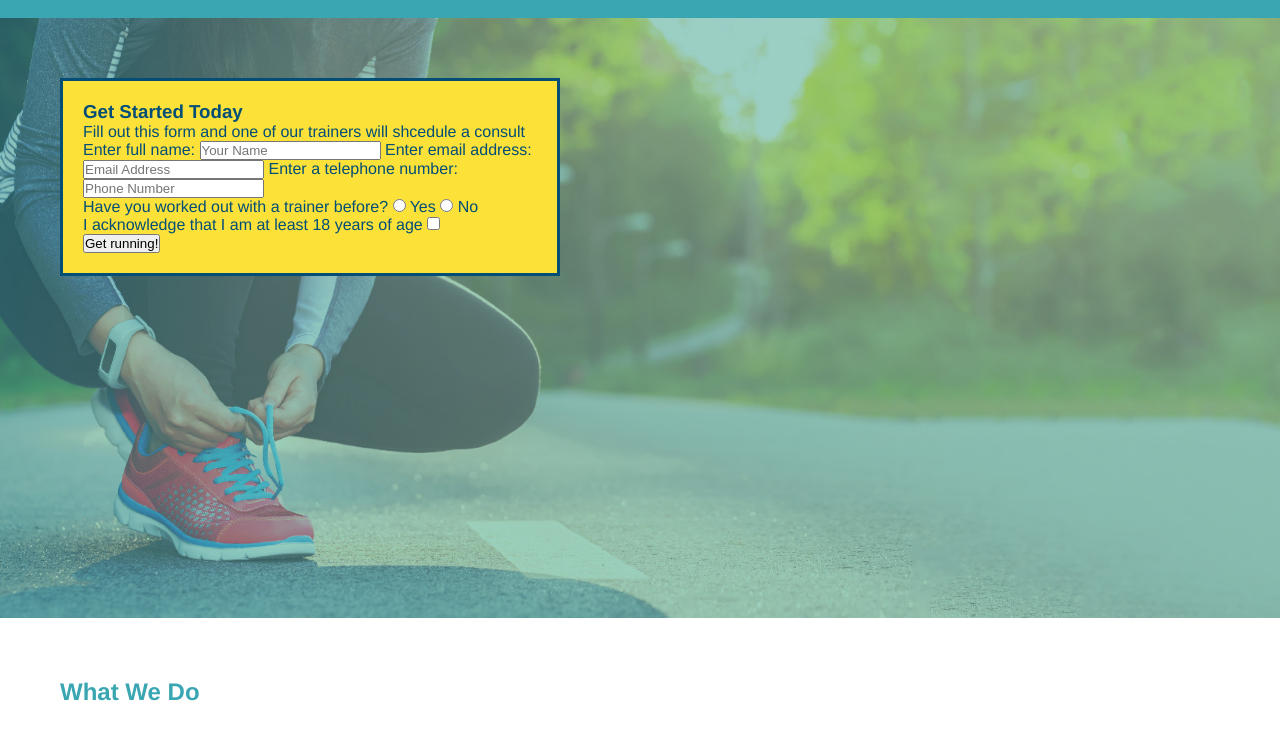
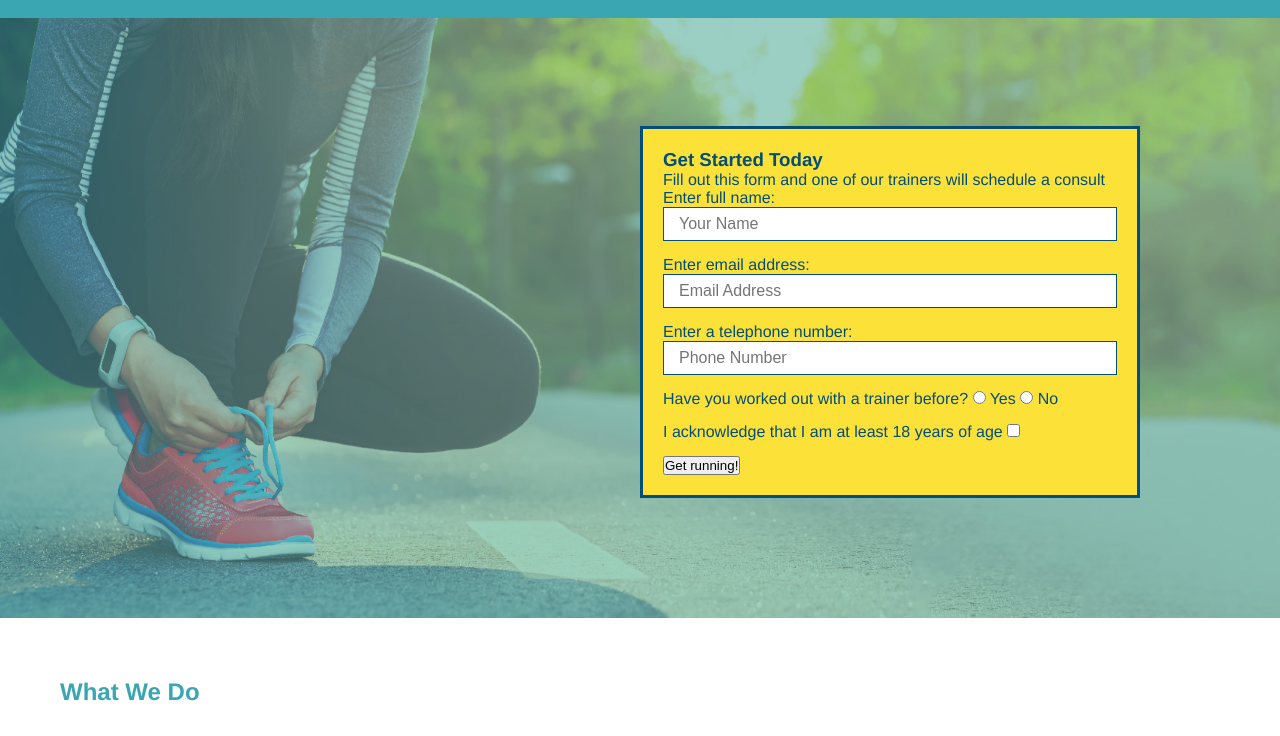
Before and after one commit to JWall13/run-buddy, a plain HTML site: page index.html in a window 1280 px wide. Shown: the part 64-800 px from the top of the page. Drawn offline with Linux system fonts and the light colour scheme.

Commit message:
form styling adjustments

```diff
--- a/assets/css/style.css
+++ b/assets/css/style.css
@@ -37,12 +37,26 @@ body {/* more on this crazy alphanumerical value in a minute! */
       .hero {background-image: url("../images/hero-bg.jpeg");
              height: 600px;
              background-size: cover;
-             background-position: center}
+             background-position: center;
+             position: relative}
       .hero-form {background-color: #fce138;
                   padding: 20px;
                   width: 500px;
                   color: #024e76;
                   border-style: solid;
                   border-width: 3px;
-                  border-color: #024e76}
+                  border-color: #024e76;
+                  position: absolute;
+                  bottom: 120px;
+                  right: 140px}
       /* Hero Style End */
+      header h3 {font-size: 24px;
+                 margin: 0}
+      .hero form p {margin: 5px 0 15px 0;}
+      .form-input {border: 1px solid #024e76;
+                   display: block;
+                   padding: 7px 15px;
+                   font-size: 16px;
+                   color: #024e76;
+                   width: 100%;
+                   margin-bottom: 15px}
--- a/index.html
+++ b/index.html
@@ -36,15 +36,15 @@
         <section class="hero">
             <div class="hero-form">
                 <h3>Get Started Today</h3>
-                <p>Fill out this form and one of our trainers will shcedule a consult</p>
+                <p>Fill out this form and one of our trainers will schedule a consult</p>
             <!-- Add form element -->
             <form>
                 <label for="name">Enter full name:</label>
-                <input type="text" placeholder="Your Name" name="name" id="name" />
+                <input type="text" placeholder="Your Name" name="name" id="name" class="form-input" />
                 <label for="email">Enter email address:</label>
-                <input type="email" placeholder="Email Address" name="email" id="email" />
+                <input type="email" placeholder="Email Address" name="email" id="email" class="form-input" />
                 <label for="phone">Enter a telephone number:</label>
-                <input type="tel" placeholder="Phone Number" name="phone" id="phone" />
+                <input type="tel" placeholder="Phone Number" name="phone" id="phone" class="form-input" />
                 <p>
                     Have you worked out with a trainer before?
                     <input type="radio" name="trainer-confirm" id="trainer-yes" />
```
